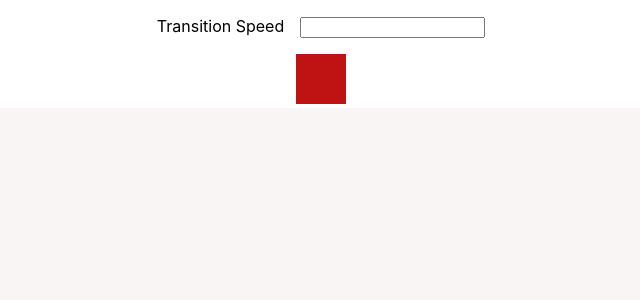
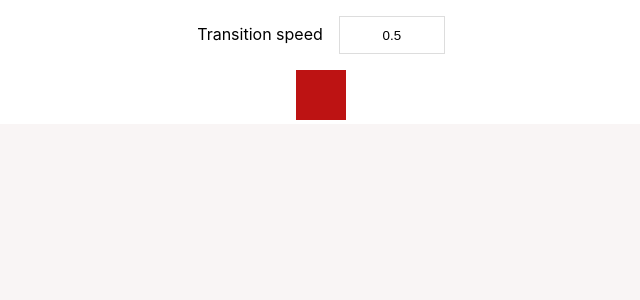
Before and after one commit to hoannguyen02/star-global-challenge-task, a React (Create React App) app: page / in a window 1280 px wide. Shown: the top 300 px of the page, without its empty margins (319-959 px from the left). Built offline with nearby package versions, Linux system fonts and the light colour scheme.

Commit message:
Finalize transition speed

```diff
--- a/src/components/transition-speed/index.js
+++ b/src/components/transition-speed/index.js
@@ -1,11 +1,45 @@
-import React from 'react';
+import React, { useCallback, useState } from 'react';
+import { DEFAULT_TRANSITION_SPEED } from '../../constants';
+import { debounce, validateTransitionSpeed } from '../../utils';
 import './index.scss';
 
-const TransitionSpeed = () => (
-    <div className="transition-speed">
-        <label>Transition Speed</label>
-        <input className="input" />
-    </div>
-);
+const TransitionSpeed = ({ onSpeedChange }) => {
+    const [value, setValue] = useState(DEFAULT_TRANSITION_SPEED);
+    const [errors, setErrors] = useState([]);
+    const handleOnChange = useCallback(
+        ({ target }) => {
+            const { value } = target;
+            setValue(value);
+            const [status, errs] = validateTransitionSpeed(value);
+            if (status) {
+                onSpeedChange(value);
+                setErrors([]);
+            } else {
+                setErrors(errs);
+            }
+        },
+        [onSpeedChange]
+    );
+
+    return (
+        <div className="transition-speed">
+            <label>Transition speed</label>
+            <input
+                className="input"
+                onKeyUp={debounce((event) => {
+                    handleOnChange(event);
+                }, 500)}
+                defaultValue={value}
+            />
+            {errors.length > 0 && (
+                <span className="speed-errors">
+                    {errors.map((error, index) => (
+                        <span key={`speed-error${index}`}>{error}</span>
+                    ))}
+                </span>
+            )}
+        </div>
+    );
+};
 
 export default TransitionSpeed;
--- a/src/components/transition-speed/index.scss
+++ b/src/components/transition-speed/index.scss
@@ -1,6 +1,20 @@
 .transition-speed {
-    margin-bottom: 16px;
+    margin: 16px 0;
     .input {
         margin-left: 16px;
+        height: 34px;
+        outline: none;
+        box-shadow: none;
+        border: solid 1px #ddd;
+        max-width: 100px;
+        text-align: center;
+    }
+
+    .speed-errors {
+        margin-left: 10px;
+        span {
+            color: rgb(235, 21, 21);
+            font-size: 12px;
+        }
     }
 }
--- /dev/null
+++ b/src/constants/index.js
@@ -0,0 +1 @@
+export const DEFAULT_TRANSITION_SPEED = 0.5;
```
